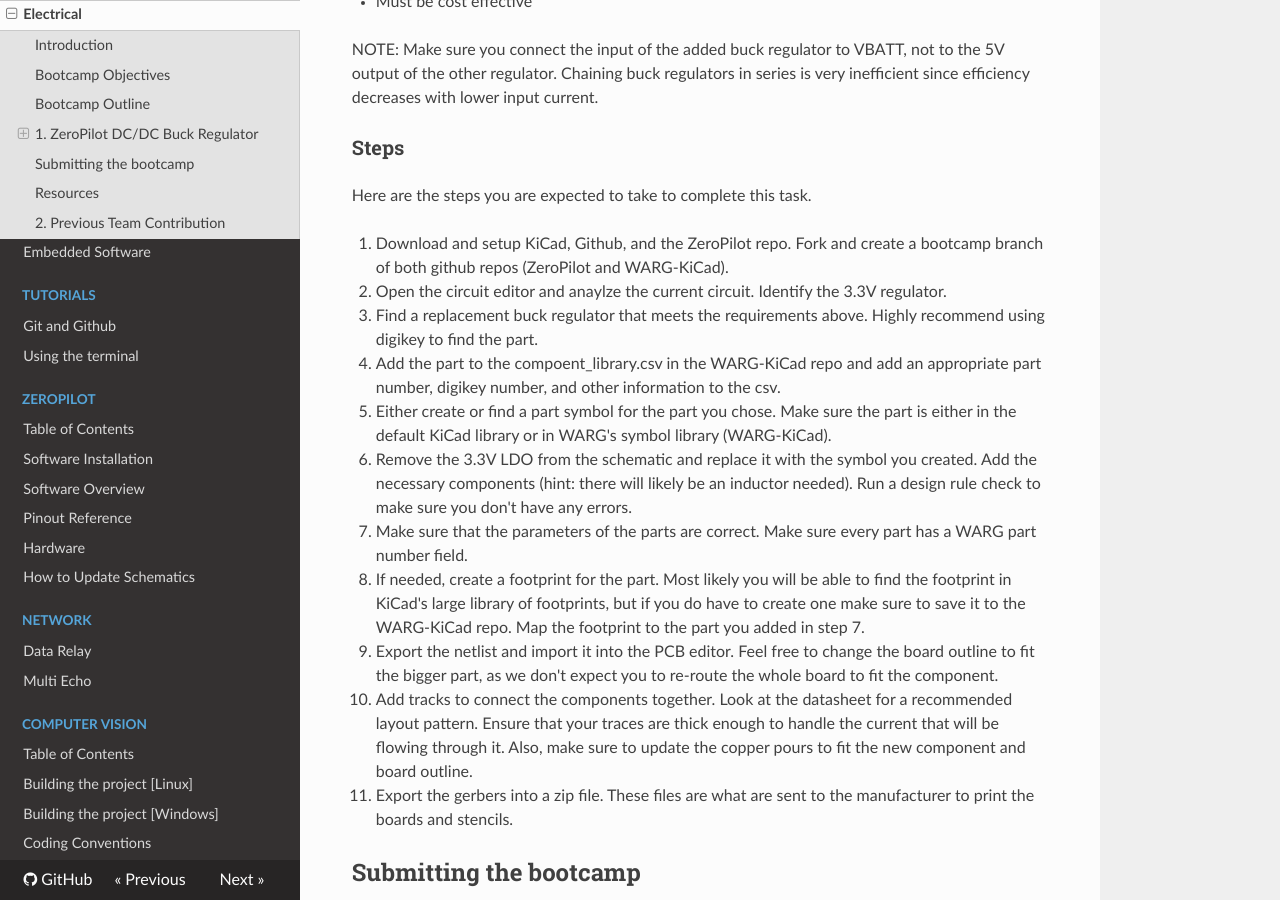
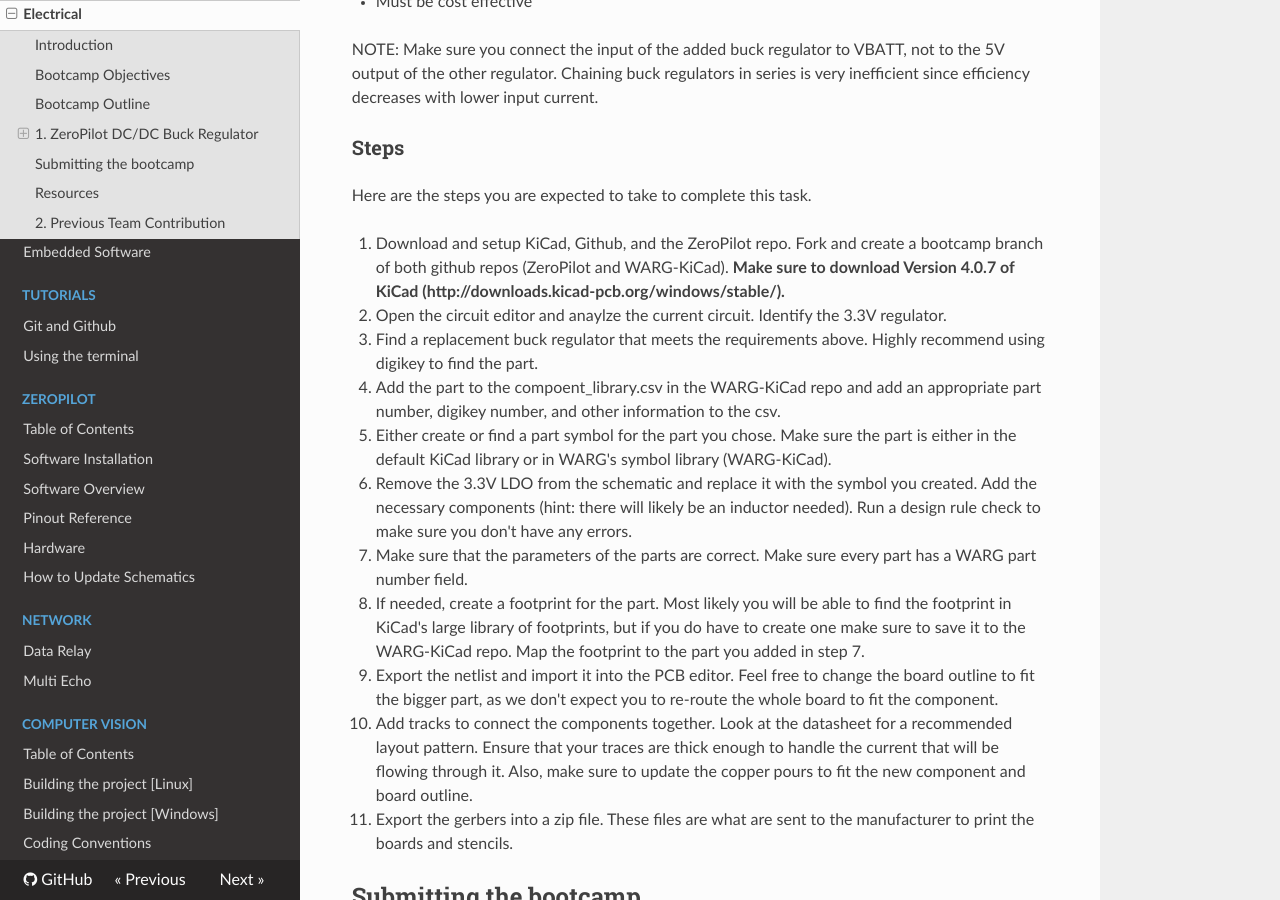
Before and after one commit to UWARG/docs, an MkDocs documentation site: the page built from docs/bootcamp/electrical.md, in a window 1280 px wide and 900 px high, scrolled down 1744 px. Built offline with MkDocs 1.6.1, drawn with Linux system fonts in a browser that asks for light colours; nearby versions of some CDN libraries; old or Windows-style settings are respelled for this version of MkDocs.

Commit message:
Included mention to download version 4.0.7 of KiCad

```diff
--- a/docs/bootcamp/electrical.md
+++ b/docs/bootcamp/electrical.md
@@ -50,7 +50,7 @@ NOTE: Make sure you connect the input of the added buck regulator to VBATT, not
 
 Here are the steps you are expected to take to complete this task.
 
-1. Download and setup KiCad, Github, and the ZeroPilot repo. Fork and create a bootcamp branch of both github repos (ZeroPilot and WARG-KiCad).
+1. Download and setup KiCad, Github, and the ZeroPilot repo. Fork and create a bootcamp branch of both github repos (ZeroPilot and WARG-KiCad). __Make sure to download Version 4.0.7 of KiCad (http://downloads.kicad-pcb.org/windows/stable/).__
 
 2. Open the circuit editor and anaylze the current circuit. Identify the 3.3V regulator.
 
```
